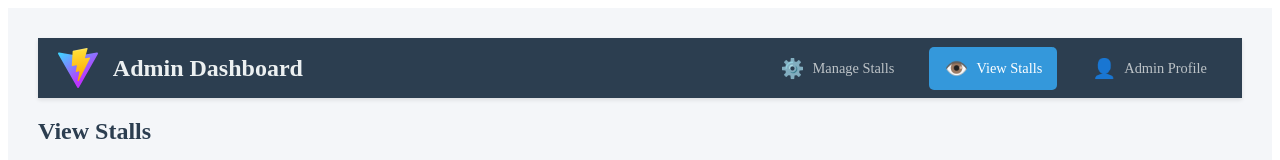
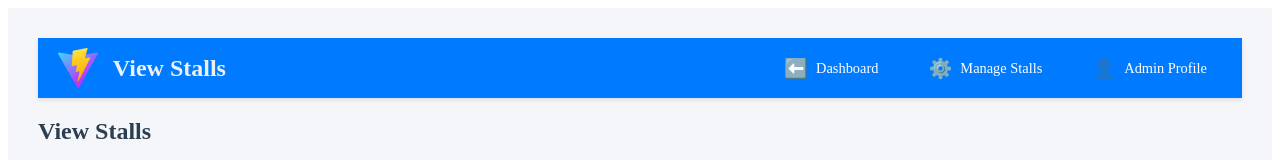
Before and after one commit to Lochithya/ReserveX, a React (Vite) app in the folder admin-portal/: page /view-stalls in a window 1280 px wide. Shown: the top 160 px of the page. Built offline with nearby package versions, Linux system fonts and the light colour scheme; no server answers.

Commit message:
changed the nav bar buttons

```diff
--- a/admin-portal/src/components/NavBar.css
+++ b/admin-portal/src/components/NavBar.css
@@ -1,5 +1,5 @@
 .admin-navbar {
-  background-color: #2c3e50;
+  background-color: #007bff;
   color: white;
   padding: 0;
   box-shadow: 0 2px 4px rgba(0, 0, 0, 0.1);
@@ -36,6 +36,22 @@
   color: #ecf0f1;
 }
 
+.navbar-title-link {
+  font-size: 1.5rem;
+  font-weight: bold;
+  color: #ecf0f1;
+  text-decoration: none;
+  padding: 8px 12px;
+  border-radius: 5px;
+  transition: background-color 0.3s, color 0.3s;
+  cursor: pointer;
+}
+
+.navbar-title-link:hover {
+  background-color: rgba(255, 255, 255, 0.2);
+  color: white;
+}
+
 .navbar-right {
   display: flex;
   gap: 20px;
@@ -47,7 +63,7 @@
   gap: 8px;
   padding: 10px 15px;
   text-decoration: none;
-  color: #bdc3c7;
+  color: white;
   border-radius: 5px;
   transition: background-color 0.3s, color 0.3s;
 }
@@ -60,6 +76,15 @@
 .navbar-item.active {
   background-color: #3498db;
   color: white;
+}
+
+.navbar-item.back-button {
+  /* No background color - same as other navbar items */
+}
+
+.navbar-item.back-button:hover {
+  background-color: #34495e;
+  color: #ecf0f1;
 }
 
 .navbar-icon {
--- a/admin-portal/src/components/NavBar.jsx
+++ b/admin-portal/src/components/NavBar.jsx
@@ -4,36 +4,99 @@ import './NavBar.css';
 
 const NavBar = () => {
   const location = useLocation();
+  const isManageStalls = location.pathname === '/manage-stalls';
+  const isViewStalls = location.pathname === '/view-stalls';
+  const isManageOrViewStalls = isManageStalls || isViewStalls;
 
   return (
     <nav className="admin-navbar">
       <div className="navbar-container">
         <div className="navbar-left">
           <img src="/vite.svg" alt="Logo" className="navbar-logo" />
+          {isManageStalls ? (
+            <h1 className="navbar-title">Manage Stalls</h1>
+          ) : isViewStalls ? (
+            <h1 className="navbar-title">View Stalls</h1>
+          ) : (
             <h1 className="navbar-title">Admin Dashboard</h1>
+          )}
         </div>
         <div className="navbar-right">
+          {isManageStalls ? (
+            <>
+              <Link
+                to="/dashboard"
+                className="navbar-item back-button"
+                title="Back to Dashboard"
+              >
+                <span className="navbar-icon">⬅️</span>
+                <span className="navbar-text">Dashboard</span>
+              </Link>
+              <Link
+                to="/view-stalls"
+                className="navbar-item"
+              >
+                <span className="navbar-icon">👁️</span>
+                <span className="navbar-text">View Stalls</span>
+              </Link>
+              <Link
+                to="/admin-profile"
+                className="navbar-item"
+              >
+                <span className="navbar-icon">👤</span>
+                <span className="navbar-text">Admin Profile</span>
+              </Link>
+            </>
+          ) : isViewStalls ? (
+            <>
+              <Link
+                to="/dashboard"
+                className="navbar-item back-button"
+                title="Back to Dashboard"
+              >
+                <span className="navbar-icon">⬅️</span>
+                <span className="navbar-text">Dashboard</span>
+              </Link>
               <Link
                 to="/manage-stalls"
-            className={`navbar-item ${location.pathname === '/manage-stalls' ? 'active' : ''}`}
+                className="navbar-item"
+              >
+                <span className="navbar-icon">⚙️</span>
+                <span className="navbar-text">Manage Stalls</span>
+              </Link>
+              <Link
+                to="/admin-profile"
+                className="navbar-item"
+              >
+                <span className="navbar-icon">👤</span>
+                <span className="navbar-text">Admin Profile</span>
+              </Link>
+            </>
+          ) : (
+            <>
+              <Link
+                to="/manage-stalls"
+                className="navbar-item"
               >
                 <span className="navbar-icon">⚙️</span>
                 <span className="navbar-text">Manage Stalls</span>
               </Link>
               <Link
                 to="/view-stalls"
-            className={`navbar-item ${location.pathname === '/view-stalls' ? 'active' : ''}`}
+                className="navbar-item"
               >
                 <span className="navbar-icon">👁️</span>
                 <span className="navbar-text">View Stalls</span>
               </Link>
               <Link
                 to="/admin-profile"
-            className={`navbar-item ${location.pathname === '/admin-profile' ? 'active' : ''}`}
+                className="navbar-item"
               >
                 <span className="navbar-icon">👤</span>
                 <span className="navbar-text">Admin Profile</span>
               </Link>
+            </>
+          )}
         </div>
       </div>
     </nav>
```
Lines whose indentation alone changed are shown as unchanged.
